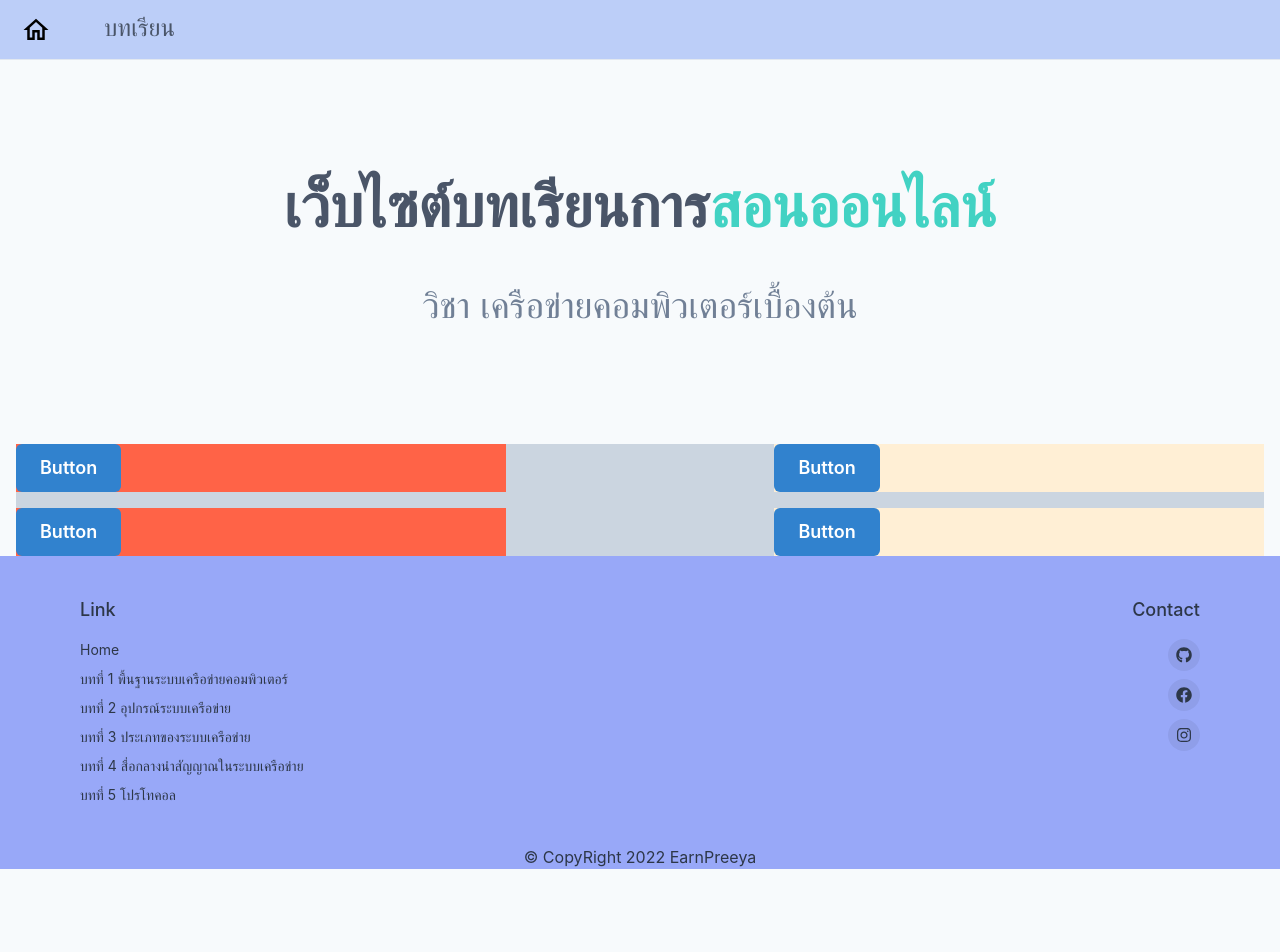
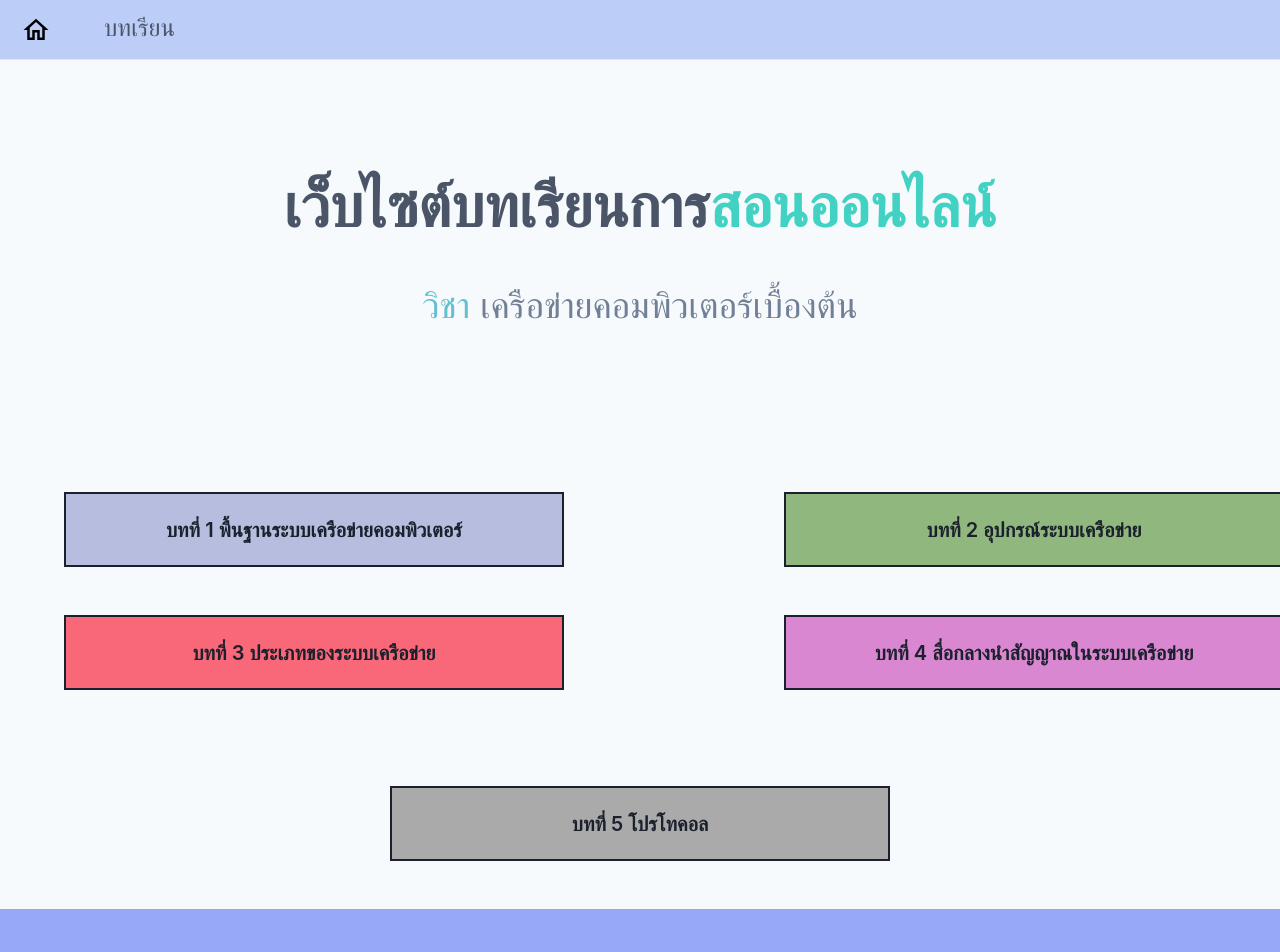
Before and after one commit to MrT-jesus-1995/EarnProject, a React (Vite) app in the folder frontend/: page / in a window 1280 px wide. Shown: the top 952 px of the page. Before the commit the page ends 869 px from the top, so only its background shows below. Built offline with nearby package versions, Linux system fonts and the light colour scheme; the HTML template or start-up script is replaced by a standard one.

Commit message:
finish da home page

```diff
--- a/frontend/src/components/template/HomePage.tsx
+++ b/frontend/src/components/template/HomePage.tsx
@@ -1,4 +1,4 @@
-import { Flex, Container, Heading, Stack, Text, Button, Icon, IconProps, Grid, GridItem, Box } from "@chakra-ui/react"
+import { Flex, Container, Heading, Stack, Text, Button, Icon, IconProps, Grid, GridItem, Box, Spacer } from "@chakra-ui/react"
 
 export default function CallToActionWithIllustration() {
     return (
@@ -11,32 +11,44 @@ export default function CallToActionWithIllustration() {
                     </Text>
                 </Heading>
                 <Text color={"gray.500"} maxW={"3xl"} fontSize={{ base: "xl", sm: "2xl", md: "4xl" }}>
-                    วิชา เครือข่ายคอมพิวเตอร์เบื้องต้น
+                    <Text as={"span"} color={"#65BED1"}>
+                        วิชา{" "}
+                    </Text>
+                    เครือข่ายคอมพิวเตอร์เบื้องต้น
                 </Text>
             </Stack>
-            <Box bg="gray.300" w="100%" h="100%">
-                <Grid templateColumns="repeat(5, 1fr)" gap={4}>
-                    <GridItem colSpan={2} bg="tomato">
-                        <Button colorScheme="blue" size="lg" align={"center"}>
-                            Button
+            <Box w="100%" h="100%">
+                <Grid templateColumns="repeat(5, 1fr)" gap={12} p={12} align={"center"}>
+                    <GridItem colSpan={2}>
+                        <Button bg="#B6BDDF" size="lg" fontSize={"xl"} style={{ width: "500px", height: "75px" }} borderRadius="0" border="2px">
+                            บทที่ 1 พื้นฐานระบบเครือข่ายคอมพิวเตอร์{" "}
                         </Button>
                     </GridItem>
-                    <GridItem colStart={4} colEnd={6} bg="papayawhip">
-                        <Button colorScheme="blue" size="lg" align={"center"}>
-                            Button
+                    <GridItem colStart={4} colEnd={6}>
+                        <Button bg="#90B77D" size="lg" fontSize={"xl"} style={{ width: "500px", height: "75px" }} borderRadius="0" border="2px">
+                            บทที่ 2 อุปกรณ์ระบบเครือข่าย
                         </Button>
                     </GridItem>
-                    <GridItem colSpan={2} bg="tomato">
-                        <Button colorScheme="blue" size="lg" align={"center"}>
-                            Button
+                    <GridItem colSpan={2}>
+                        <Button bg="#F96879" size="lg" fontSize={"xl"} style={{ width: "500px", height: "75px" }} borderRadius="0" border="2px">
+                            บทที่ 3 ประเภทของระบบเครือข่าย
                         </Button>
                     </GridItem>
-                    <GridItem colStart={4} colEnd={6} bg="papayawhip">
-                        <Button colorScheme="blue" size="lg" align={"center"}>
-                            Button
+                    <GridItem colStart={4} colEnd={6}>
+                        <Button bg="#D887D0" size="lg" fontSize={"xl"} style={{ width: "500px", height: "75px" }} borderRadius="0" border="2px">
+                            บทที่ 4 สื่อกลางนำสัญญาณในระบบเครือข่าย
                         </Button>
                     </GridItem>
                 </Grid>
+                <Flex gap={6} p={12}>
+                    <Spacer />
+                    <Box>
+                        <Button bg="#AAAAAA" size="lg" fontSize={"xl"} style={{ width: "500px", height: "75px" }} borderRadius="0" border="2px">
+                            บทที่ 5 โปรโทคอล
+                        </Button>
+                    </Box>
+                    <Spacer />
+                </Flex>
             </Box>
         </Container>
     )
```
